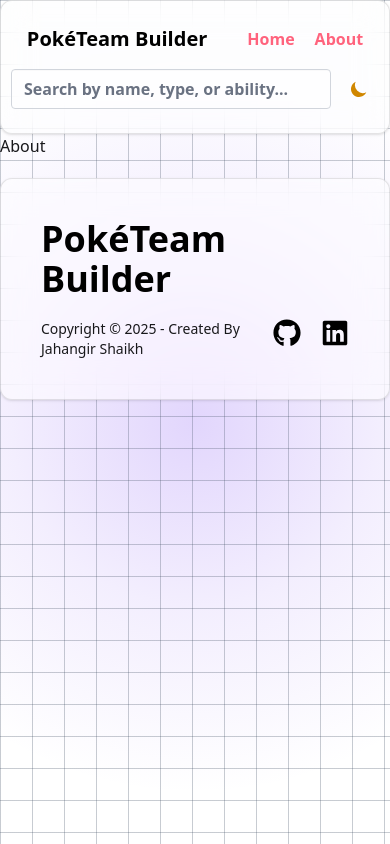
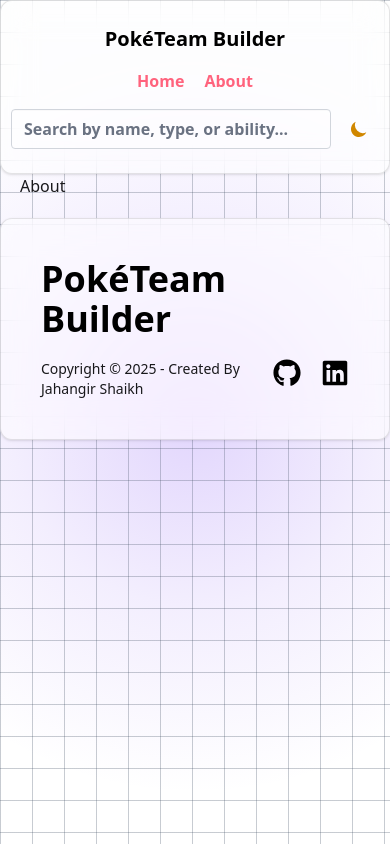
Before and after one commit to jahangir2002/Pok-Team_Builder, a React (Vite) app: page /About in a window 390 px wide. Built offline with nearby package versions, Linux system fonts and the light colour scheme.

Commit message:
Refactor About and Navbar components for improved layout and styling consistency. Update padding in About section and adjust Navbar item spacing for better responsiveness.

```diff
--- a/src/About.jsx
+++ b/src/About.jsx
@@ -3,7 +3,7 @@
 const About = () => {
   return (
     <>
-    <section className='max-w-screen-xl md:px-4 m-auto pb-5'>
+    <section className='max-w-screen-xl px-5 md:px-0 m-auto pb-5'>
         <h1>About</h1>
 
     </section>
--- a/src/components/Navbar.jsx
+++ b/src/components/Navbar.jsx
@@ -19,7 +19,7 @@
     <>
       <div className={`navbar shadow-sm ${theme === "dark" ? "backdrop-blur-[16px] backdrop-saturate-[180%] bg-[#111928]/75 rounded-[12px] border border-[hsla(0,0%,100%,0.125)] opacity-100" : "backdrop-blur-[16px] backdrop-saturate-[180%] bg-white/60 rounded-[12px] border border-[rgba(0,0,0,0.1)] opacity-100 shadow-md"}`}>
         <div className="w-full max-w-screen-xl md:px-4 m-auto flex flex-col md:flex-row items-center justify-between gap-4 py-4">
-          <div className="flex gap-10 items-center text-center md:text-left">
+          <div className="flex gap-4 items-center text-center md:text-left flex-col md:flex-row md:gap-10">
             <a className={`logo font-extrabold text-xl ${theme === "dark" ? "text-white" : "text-black"}`}>
               PokéTeam Builder
             </a>
```
